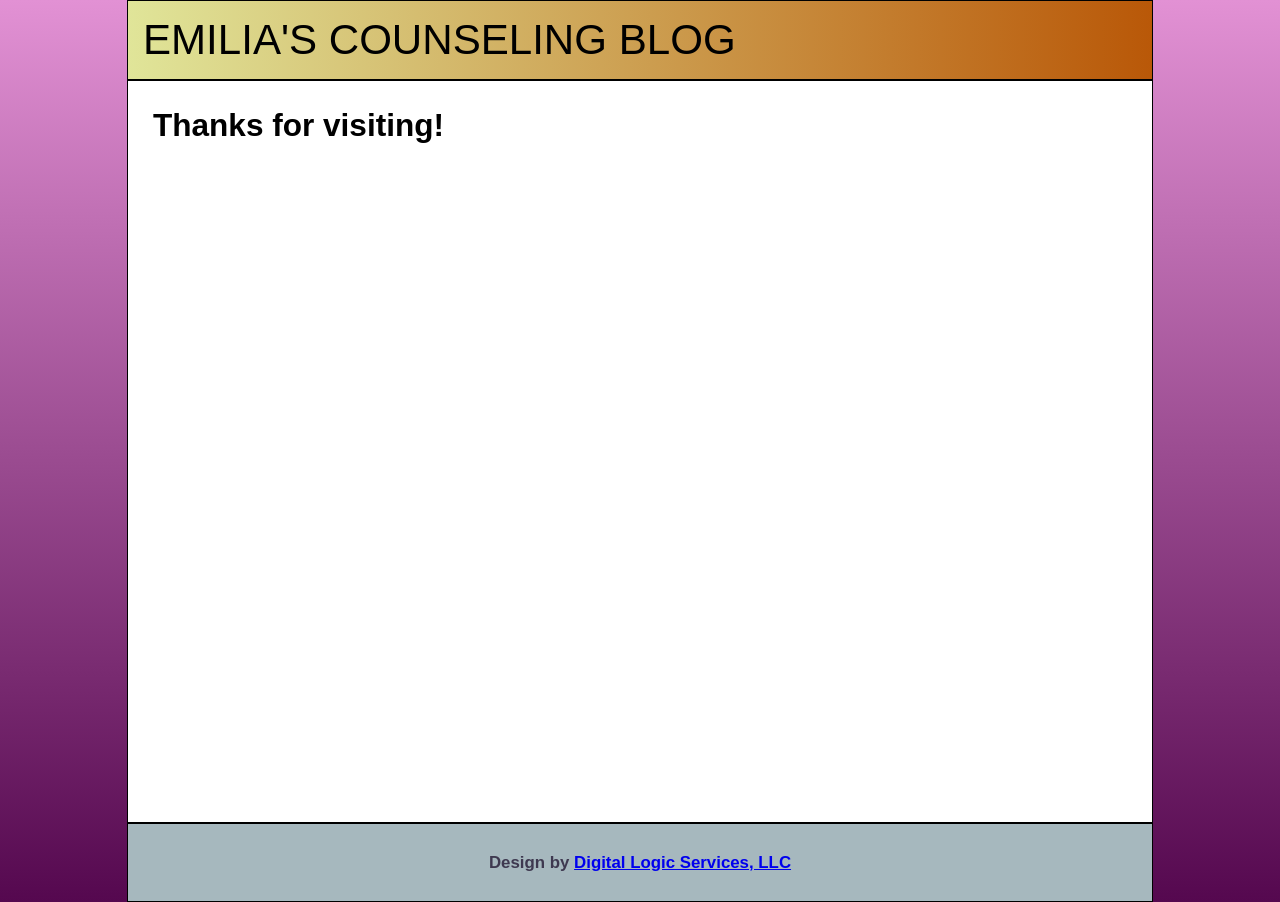
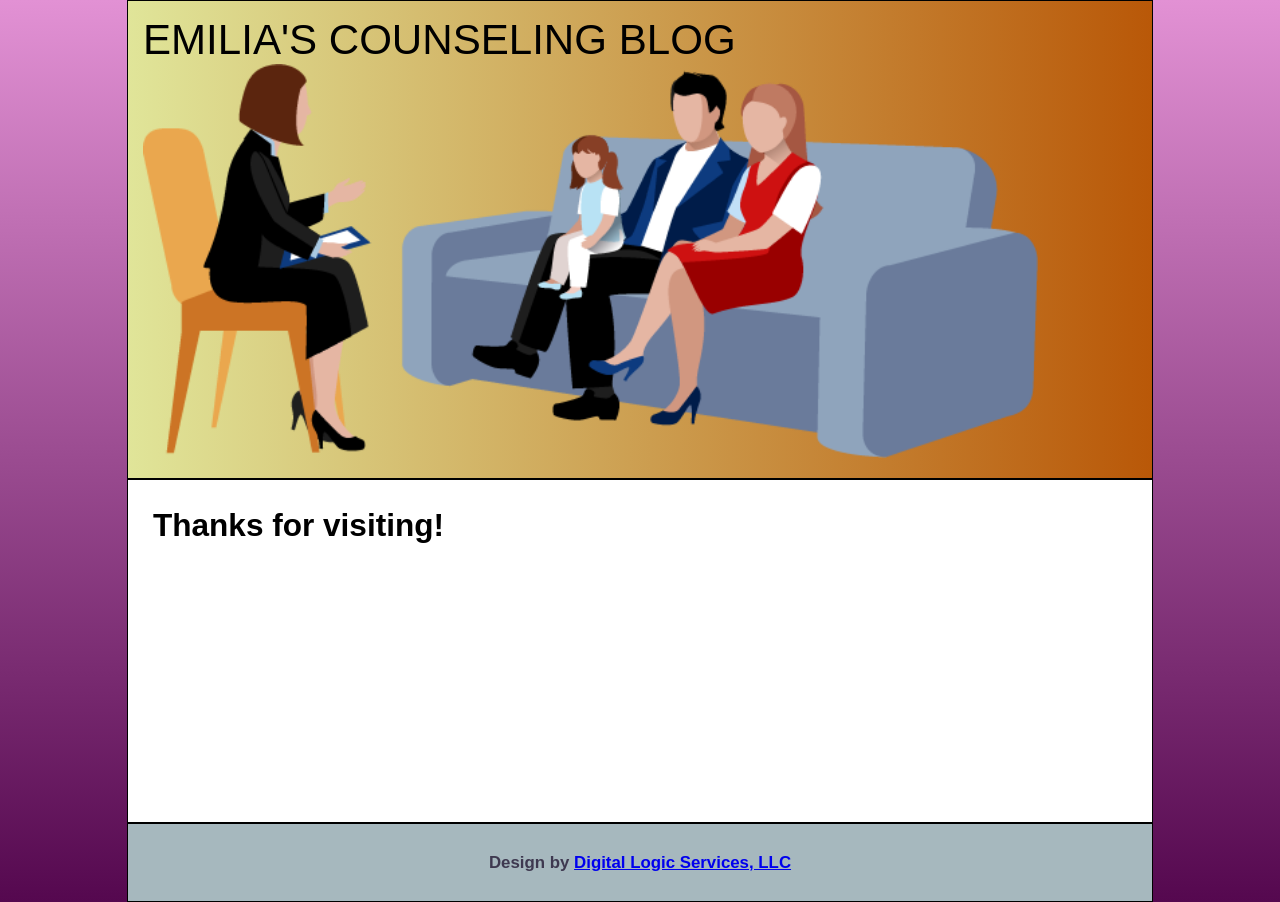
Before and after one commit to scporet/mysite, a Jekyll site: the page built from index.md, in a window 1280 px wide. Built offline with Jekyll 4.4.1, drawn with Linux system fonts in a browser that asks for light colours.

Commit message:
adding graphics

```diff
--- a/_layouts/default.html
+++ b/_layouts/default.html
@@ -8,6 +8,7 @@
 <div class="container">
     <header class="title-area">
         <p class="title">{{ page.title }}</p>
+        <img src="/assets/images/counsel.png">
     </header>
 
     {{ content }}
--- a/assets/css/main.css
+++ b/assets/css/main.css
@@ -32,10 +32,10 @@ h2 {
   .container {
     display: grid;
     grid-template-areas:
-      "header header header header header header"
-      "content content content content content content"
-      "footer footer footer footer footer footer";
-    grid-template-columns: auto 6fr auto;
+      "header"
+      "content"
+      "footer";
+    grid-template-columns: 1fr (repeat, 6fr);
     grid-template-rows: auto 1fr auto;
     grid-gap: 0;
     min-height: 100vh;
@@ -47,6 +47,11 @@ h2 {
     grid-area: header;
     background-image:
       linear-gradient(to right, rgb(224, 229, 153), #b95808);
+  }
+
+  img {
+      width: 90%;
+      height: auto;
   }
 
   .title {
```
Also changed, not shown: assets/images/counsel.png (added), 3 other files.
